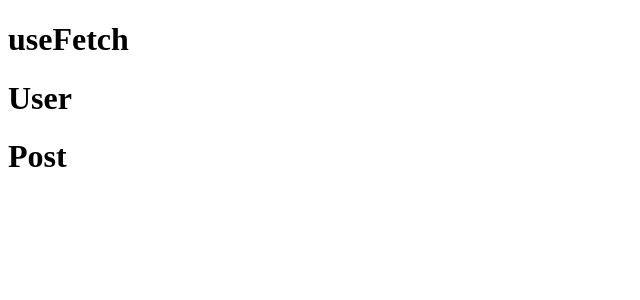
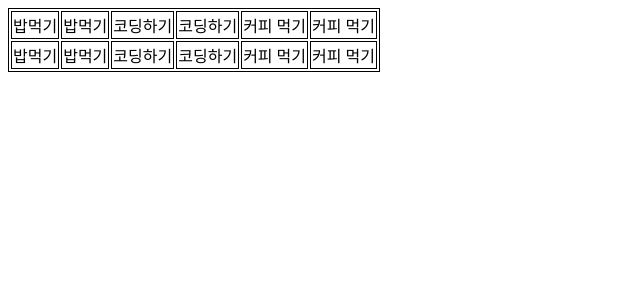
Before and after one commit to lineJeong/react-js-practice, a React (Create React App) app in the folder star-coding/: page / in a window 1280 px wide. Shown: the top 300 px of the page, without its empty margins (0-640 px from the left). Built offline with nearby package versions, Linux system fonts and the light colour scheme; no server answers.

Commit message:
React.Fragment

```diff
--- a/star-coding/src/App.js
+++ b/star-coding/src/App.js
@@ -18,12 +18,16 @@
 
 // Custom Hooks
 // import CustomHooks from "./customHooks/CustomHooks";
-import CustomHooks2 from "./customHooks/CustomHooks2";
+// import CustomHooks2 from "./customHooks/CustomHooks2";
+
+// React.Fragment
+// import Tip1 from "./fragment/Tip1";
+import Tip2 from "./fragment/Tip2";
 
 function App() {
   return (
     <>
-      <CustomHooks2 />
+      <Tip2 />
     </>
   );
 }
--- /dev/null
+++ b/star-coding/src/fragment/Column.js
@@ -0,0 +1,19 @@
+import React from "react";
+
+// map() 사용 시 Fragment에 key를 전달할 때
+function Column() {
+  const todoList = ["밥먹기", "코딩하기", "커피 먹기"];
+
+  return (
+    <>
+      {todoList.map((todo, i) => (
+        <React.Fragment key={i}>
+          <td>{todo}</td>
+          <td>{todo}</td>
+        </React.Fragment>
+      ))}
+    </>
+  );
+}
+
+export default Column;
--- /dev/null
+++ b/star-coding/src/fragment/Tip1.js
@@ -0,0 +1,14 @@
+import React from "react";
+import Component from "./Component";
+import "./style.css";
+
+// 스타일링 할 때
+function Tip1() {
+  return (
+    <div className="Tip1">
+      <Component />
+    </div>
+  );
+}
+
+export default Tip1;
--- /dev/null
+++ b/star-coding/src/fragment/Tip2.js
@@ -0,0 +1,23 @@
+import React from "react";
+import Column from "./Column";
+import "./style.css";
+
+// table 처럼 정해진 구조를 따라야 할 때
+function Tip2() {
+  return (
+    <div className="Tip2">
+      <table>
+        <tbody>
+          <tr>
+            <Column />
+          </tr>
+          <tr>
+            <Column />
+          </tr>
+        </tbody>
+      </table>
+    </div>
+  );
+}
+
+export default Tip2;
--- /dev/null
+++ b/star-coding/src/fragment/style.css
@@ -0,0 +1,25 @@
+/* Tip1 */
+
+.Tip1 {
+  display: flex;
+  border: 1px solid black;
+  justify-content: space-between;
+}
+
+h1 {
+  background-color: powderblue;
+}
+
+p {
+  background-color: pink;
+}
+
+/* Tip2 */
+
+table {
+  border: 1px solid black;
+}
+
+td {
+  border: 1px solid black;
+}
```
Also changed, not shown: star-coding/src/fragment/Component.js (added, +12 -0 lines).
